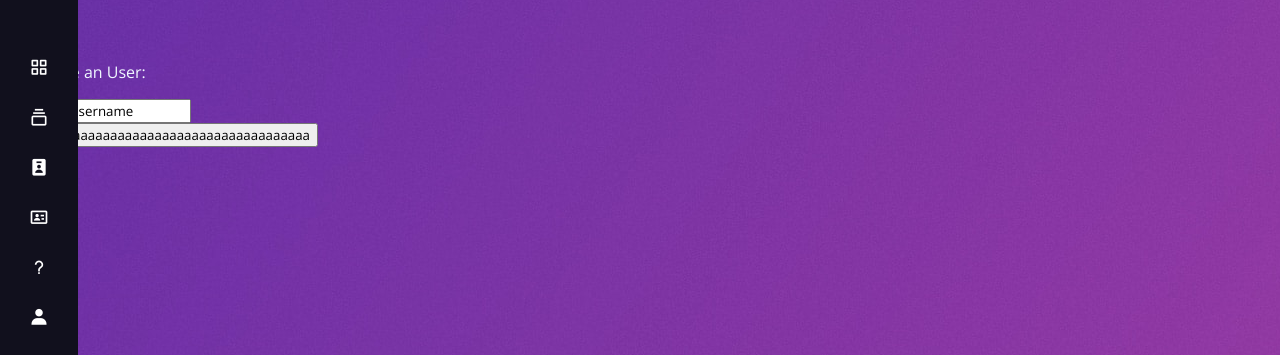
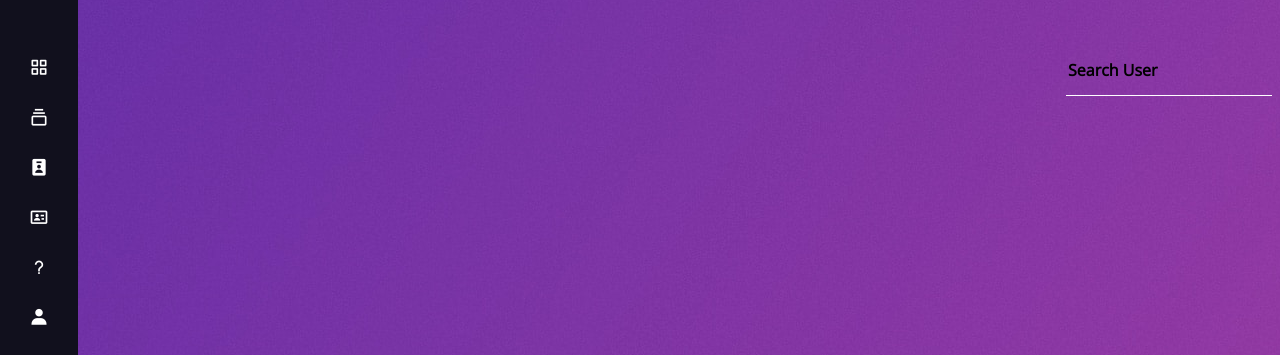
Before and after one commit to FEUP-LTW-2023/project-ltw14g06, a PHP site: page /pages/manage_users.php in a window 1280 px wide. Shown: the part 64-419 px from the top of the page. Run offline with PHP 8.4, Linux system fonts and the light colour scheme; the visitor is signed in with stand-in values (Sample User, id 1); data comes from the database, SQL or seed files in the repository; both versions use the stored data as it was after the commit; some web fonts are replaced.

Commit message:
more css

```diff
--- a/css/style.css
+++ b/css/style.css
@@ -401,7 +401,7 @@ h3{
   display: flex;
   align-items: center;
   flex-direction: column;
-  height: 60vh;
+  height: 35em;
   border: 5px solid #262347;
   border-radius: 4em;
   text-align: center;
@@ -664,3 +664,14 @@ h3{
   position: relative;
   left: 280px;
 }
+
+/* Manage Users */
+
+.searchUser{
+  display: flex;
+  justify-content: right;
+}
+
+.searchUser div{
+  border-width: 1px;
+}
--- a/pages/manage_users.php
+++ b/pages/manage_users.php
@@ -21,20 +21,16 @@
     <?php include_once ('../templates/default.php');?>
 
     <div class="searchUser">
-        <p>Choose an User:</p>
+        <form method="post" class = "searchUserForm">
+            <div class="inputbox" id="search_user">
+                <input type="input" name="username" placeholder ="Search User"></input>
+            </div>
+        </form>
     </div>
-    <form method="post" class = "searchUserForm">
-        <div class="manageUsers_inputBox">
-            <input type="input" name="username" placeholder ="Insert an username"></input>
-        </div>
-        <div class="manageUsers_inputBox">
-            <button type="submit">Searchaaaaaaaaaaaaaaaaaaaaaaaaaaaaaaaaaa</button>
-        </div>
-    </form>
 
     <?php if($showProfile){ ?>
         <section class="profile_info_sec">
-        </section>
+            </section>
         <div id="PromoteAndDemote">
         </div>
     <?php } ?>
--- a/scripts/manage_users.js
+++ b/scripts/manage_users.js
@@ -14,7 +14,7 @@ function changeUserType(username, user_id, type) {
 
 const getChangeTypeButtons = async (username_, type, id) => {
 
-    const elem = document.querySelector('#PromoteAndDemote');
+    const elem = document.querySelector('.PromoteAndDemote');
     elem.innerHTML = "";
 
     const p = document.createElement("p");
@@ -126,9 +126,13 @@ const getUserInfo = async (username_) => {
         elem.appendChild(div5);
     }
 
+  const div6 = document.createElement("div");
+  div6.classList.add("PromoteAndDemote");
+  elem.appendChild(div6);
 
-    getChangeTypeButtons(user.username, user.type, user.id);
+
+  getChangeTypeButtons(user.username, user.type, user.id);
 
 };
 
-  getUserInfo(username_);
+getUserInfo(username_);
```
Also changed, not shown: database/database.db.
